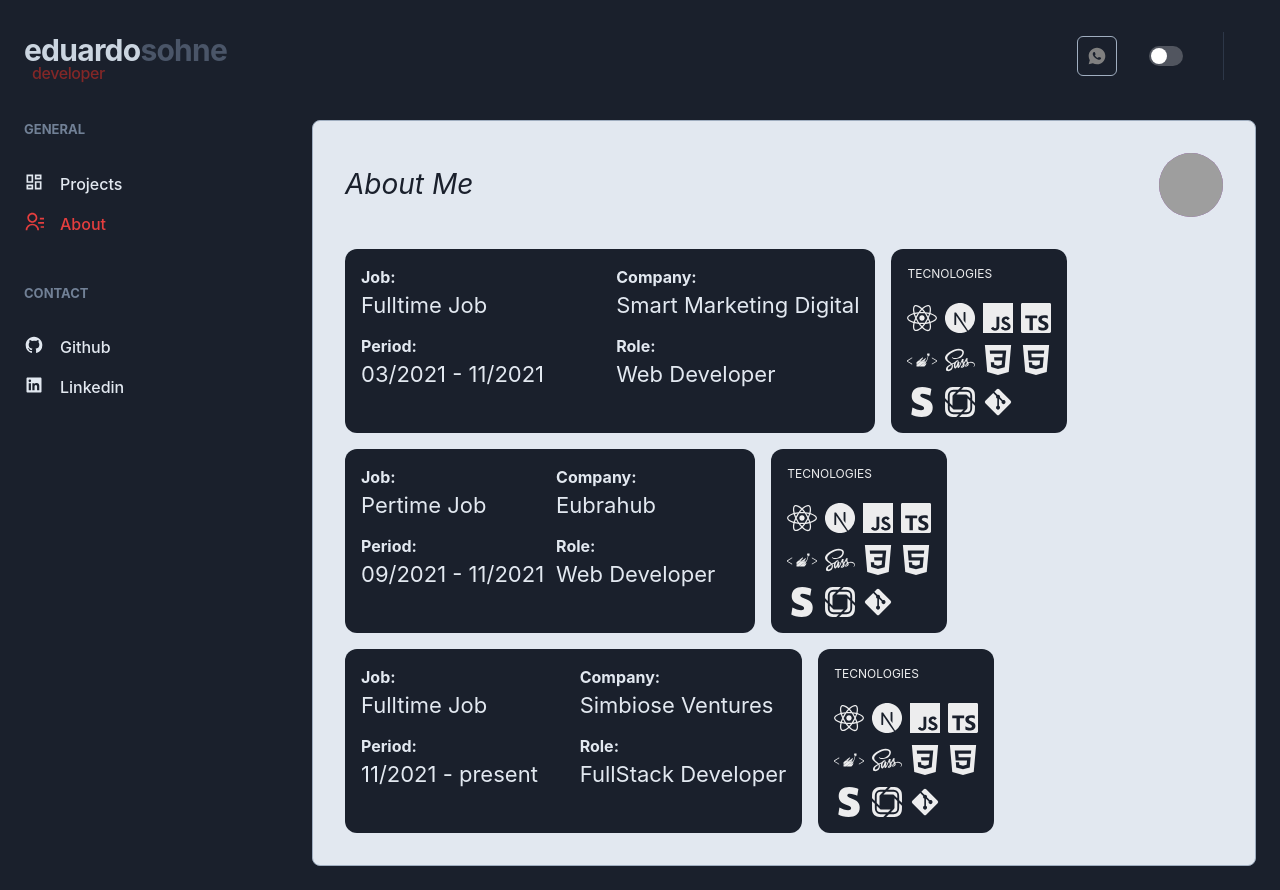
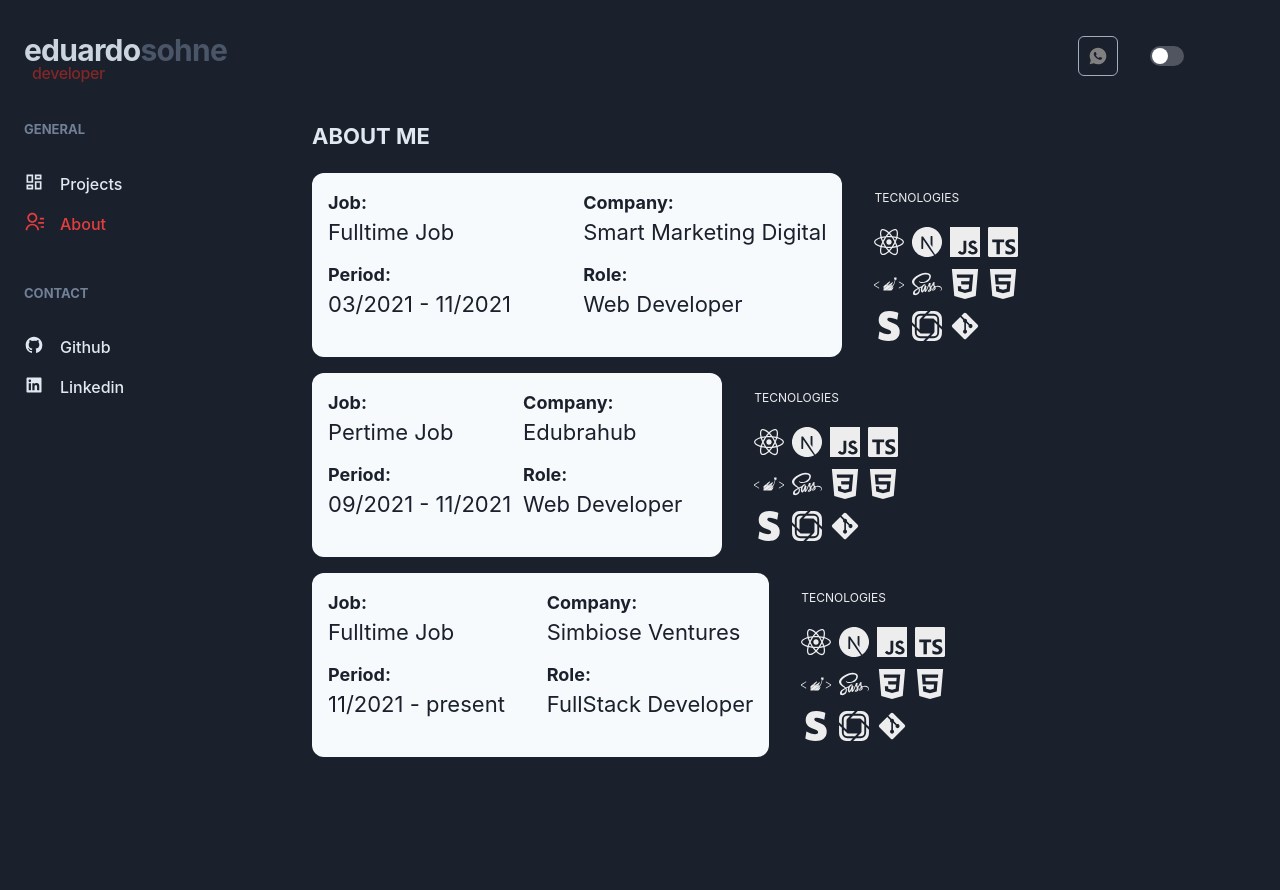
Before and after one commit to dudusohne/nextresume, a Next.js app: page /about in a window 1280 px wide. After the commit the page ends 800 px from the top, so only its background shows below. Built offline with nearby package versions, Linux system fonts and the light colour scheme; grey boxes are pictures that could not be loaded.

Commit message:
update about page and centralized types

```diff
--- /dev/null
+++ b/src/Interface/interface.ts
@@ -0,0 +1,20 @@
+export interface AboutJobProps {
+    job: string;
+    company: string;
+    period: string;
+    role: string;
+}
+
+export interface ProjectBoxProps {
+    title?: string;
+    subtitle?: string;
+    tools?: string;
+    description?: string;
+    buttonText?: string;
+    onClick?: () => void;
+    children?: React.ReactNode;
+}
+
+export interface HeaderProps {
+    withProfile?: boolean;
+}
--- a/src/components/AboutJob/index.tsx
+++ b/src/components/AboutJob/index.tsx
@@ -1,19 +1,11 @@
 import { Text, useColorModeValue, Grid, GridItem, Box } from '@chakra-ui/react';
+import { AboutJobProps } from '../../Interface/interface';
 
-interface Props {
-    job: string;
-    company: string;
-    period: string;
-    role: string;
-}
-
-export function AboutJob({ job, company, period, role }: Props) {
-
-    const bg = useColorModeValue("gray.200", "gray.800")
-    const text = useColorModeValue("gray.800", "gray.200")
+export function AboutJob({ job, company, period, role }: AboutJobProps) {
+    const bg = useColorModeValue("gray.800", "gray.50")
+    const text = useColorModeValue("gray.200", "gray.800")
 
     return (
-
         <Box bg={bg} maxWidth={540} borderRadius={12} p="4">
             <Grid
                 templateRows="repeat(2, 1fr)"
@@ -21,33 +13,33 @@ export function AboutJob({ job, company, period, role }: Props) {
                 gap={3}
             >
                 <GridItem colSpan={1} rowSpan={1}>
-                    <Text as="span" fontSize={16} fontWeight="bold" color={text}>
+                    <Text as="span" fontSize={["10px", "12px", "16px", "18px"]} fontWeight="bold" color={text}>
                         Job:
-                        <Text as="p" fontSize={22} fontWeight="normal">
+                        <Text as="p" fontSize={["10px", "14px", "18px", "22px"]} fontWeight="normal">
                             {job}
                         </Text>
                     </Text>
                 </GridItem>
                 <GridItem colSpan={1} rowSpan={1}>
-                    <Text as="span" fontSize={16} fontWeight="bold" color={text}>
+                    <Text as="span" fontSize={["10px", "12px", "16px", "18px"]} fontWeight="bold" color={text}>
                         Company:
-                        <Text as="p" fontSize={22} fontWeight="normal">
+                        <Text as="p" fontSize={["10px", "14px", "18px", "22px"]} fontWeight="normal">
                             {company}
                         </Text>
                     </Text>
                 </GridItem>
                 <GridItem rowSpan={1} colSpan={1}>
-                    <Text as="span" fontSize={16} fontWeight="bold" color={text}>
+                    <Text as="span" fontSize={["10px", "12px", "16px", "18px"]} fontWeight="bold" color={text}>
                         Period:
-                        <Text as="p" fontSize={22} fontWeight="normal">
+                        <Text as="p" fontSize={["10px", "14px", "18px", "22px"]} fontWeight="normal">
                             {period}
                         </Text>
                     </Text>
                 </GridItem>
                 <GridItem rowSpan={1} colSpan={1}>
-                    <Text as="span" fontSize={16} fontWeight="bold" color={text}>
+                    <Text as="span" fontSize={["10px", "12px", "16px", "18px"]} fontWeight="bold" color={text}>
                         Role:
-                        <Text as="p" fontSize={22} fontWeight="normal">
+                        <Text as="p" fontSize={["10px", "14px", "18px", "22px"]} fontWeight="normal">
                             {role}
                         </Text>
                     </Text>
--- a/src/components/Header/NotificationsNav.tsx
+++ b/src/components/Header/NotificationsNav.tsx
@@ -11,8 +11,6 @@ export function NotificationsNav() {
                 paddingRight={["6", "8"]}
                 py="1"
                 color="gray.300"
-                borderRightWidth={1}
-                borderColor="gray.700"
             >
                 <Link href="https://api.whatsapp.com/send?phone=5551997951166" target="_blank">
                     <IconButton
--- a/src/components/Header/index.tsx
+++ b/src/components/Header/index.tsx
@@ -4,10 +4,7 @@ import { NotificationsNav } from './NotificationsNav';
 import { Logo } from './Logo';
 import { useSidebarDrawer } from '../../contexts/SidebarDrawerContext';
 import { RiMenuLine } from 'react-icons/ri';
-
-interface HeaderProps {
-    withProfile?: boolean;
-}
+import { HeaderProps } from '../../Interface/interface';
 
 export function Header({ withProfile = false }: HeaderProps) {
     const { onOpen } = useSidebarDrawer();
--- a/src/components/Sidebar/SidebarNav.tsx
+++ b/src/components/Sidebar/SidebarNav.tsx
@@ -6,9 +6,7 @@ import { NavSection } from './NavSection'
 
 export function SidebarNav() {
 
-
     return (
-
         <Stack
             spacing="12"
             align="flex-start"
@@ -23,6 +21,5 @@ export function SidebarNav() {
                 <NavLink icon={RiLinkedinBoxFill} href="https://www.linkedin.com/in/eduardo-sohne-62a183118/" target="_blank">Linkedin</NavLink>
             </NavSection>
         </Stack >
-
     );
 }
--- a/src/pages/about.tsx
+++ b/src/pages/about.tsx
@@ -1,27 +1,21 @@
-import { Box, Flex, Heading, Avatar, useColorModeValue, Stack, Text } from '@chakra-ui/react';
+import { Flex, useColorModeValue, Stack, Text } from '@chakra-ui/react';
 import { Sidebar } from '../components/Sidebar';
 import { AboutJob } from '../components/AboutJob';
-import { AboutOtherJob } from '../components/AboutOtherJob';
 import { TechData } from '../components/TechData';
 import { Header } from '../components/Header';
 
-
 export default function About() {
     const color = useColorModeValue("gray.200", "gray.800")
-    const color2 = useColorModeValue("gray.800", "gray.200")
+    const text = useColorModeValue("gray.800", "gray.200")
     const bg = useColorModeValue("gray.200", "gray.800")
 
     return (
-        <Box>
+        <Flex direction="column" h="100vh">
             <Header />
-
             <Flex w="100%" my="6" maxWidth={1480} mx="auto" px="6">
                 <Sidebar />
-                <Box flex="1" borderRadius={8} p="8" borderWidth={1} borderColor="gray.400" bg={color2}>
-                    <Flex mb="8" justify="space-between" align="center">
-                        <Heading fontSize={28} fontWeight="400" color={color} fontStyle="italic">About Me</Heading>
-                        <Avatar size="lg" name="Eduardo Sohne" src="https://avatars.githubusercontent.com/u/19408694?v=4" />
-                    </Flex>
+                <Flex direction="column">
+                    <Text as="span" fontSize={22} fontWeight="bold" color={text} mb="5">ABOUT ME</Text>
                     <Stack spacing="4">
                         <Flex direction="row">
                             <AboutJob
@@ -35,7 +29,7 @@ export default function About() {
                         <Flex direction="row">
                             <AboutJob
                                 job="Pertime Job"
-                                company="Eubrahub"
+                                company="Edubrahub"
                                 period="09/2021 - 11/2021"
                                 role="Web Developer"
                             />
@@ -51,8 +45,8 @@ export default function About() {
                             <TechData />
                         </Flex>
                     </Stack>
-                </Box>
+                </Flex>
             </Flex>
-        </Box>
+        </Flex>
     )
 }
--- a/src/pages/home.tsx
+++ b/src/pages/home.tsx
@@ -15,7 +15,7 @@ export default function Home() {
 
     return (
         <Flex direction="column" h="100vh">
-            <Header withProfile />
+            <Header />
             <Flex w="100%" my="6" maxWidth={1480} mx="auto" px="6">
                 <Sidebar />
                 <Flex direction="column">
```
Also changed, not shown: src/components/ProjectBox/index.tsx (+2 -11 lines).
